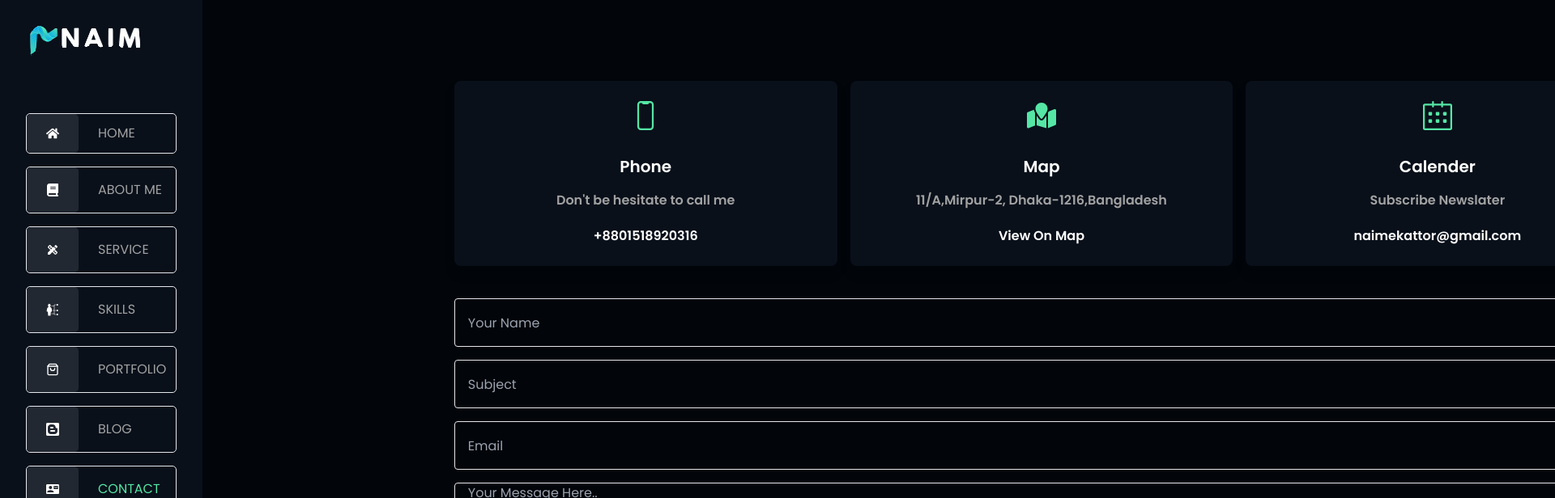
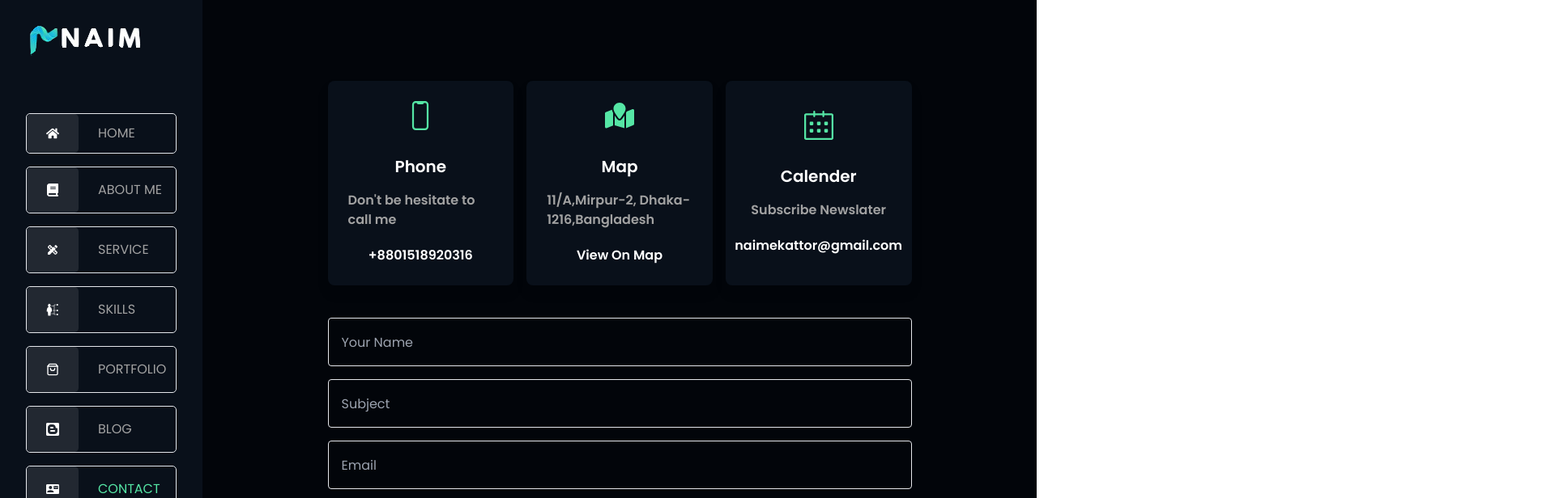
Before and after one commit to naimekattor/naim-portfolio, a React (Vite) app: page /contact in a window 1280 px wide. Shown: the top 616 px of the page at 81% size, 1920 px wide, since content can reach past the window. Built offline with nearby package versions, Linux system fonts and the light colour scheme.

Commit message:
forrter width

```diff
--- a/src/Components/Navbar.jsx
+++ b/src/Components/Navbar.jsx
@@ -1,4 +1,4 @@
-import React, { useState } from 'react';
+import  { useState } from 'react';
 import { FaHome } from "react-icons/fa";
 import { FaBook } from "react-icons/fa6";
 import { MdDesignServices } from "react-icons/md";
--- a/src/Pages/Contact.jsx
+++ b/src/Pages/Contact.jsx
@@ -5,7 +5,7 @@ import { SlCalender } from "react-icons/sl";
 import Footer from '../Components/Footer';
 const Contact = () => {
   return (
-    <div className='lg:w-[259vh] md:w-[100%] h-[100%] mx-auto lg:px-[15%] md:px-[10%] px-[2%] bg-[#02050a]'>
+    <div className='lg:w-[100%] md:w-[100%] h-[100%] mx-auto lg:px-[15%] md:px-[10%] px-[2%] bg-[#02050a]'>
       <div className='grid lg:grid-cols-3 md:grid-cols-2 grid-col-1 gap-4 pt-[100px]'>
         <div className='flex flex-col justify-center items-center p-[25px] bg-[#09101a] drop-shadow-lg rounded-[8px]'>
           <span className=' text-[#55e6a5]'><IoPhonePortraitOutline className='text-4xl' />
```
